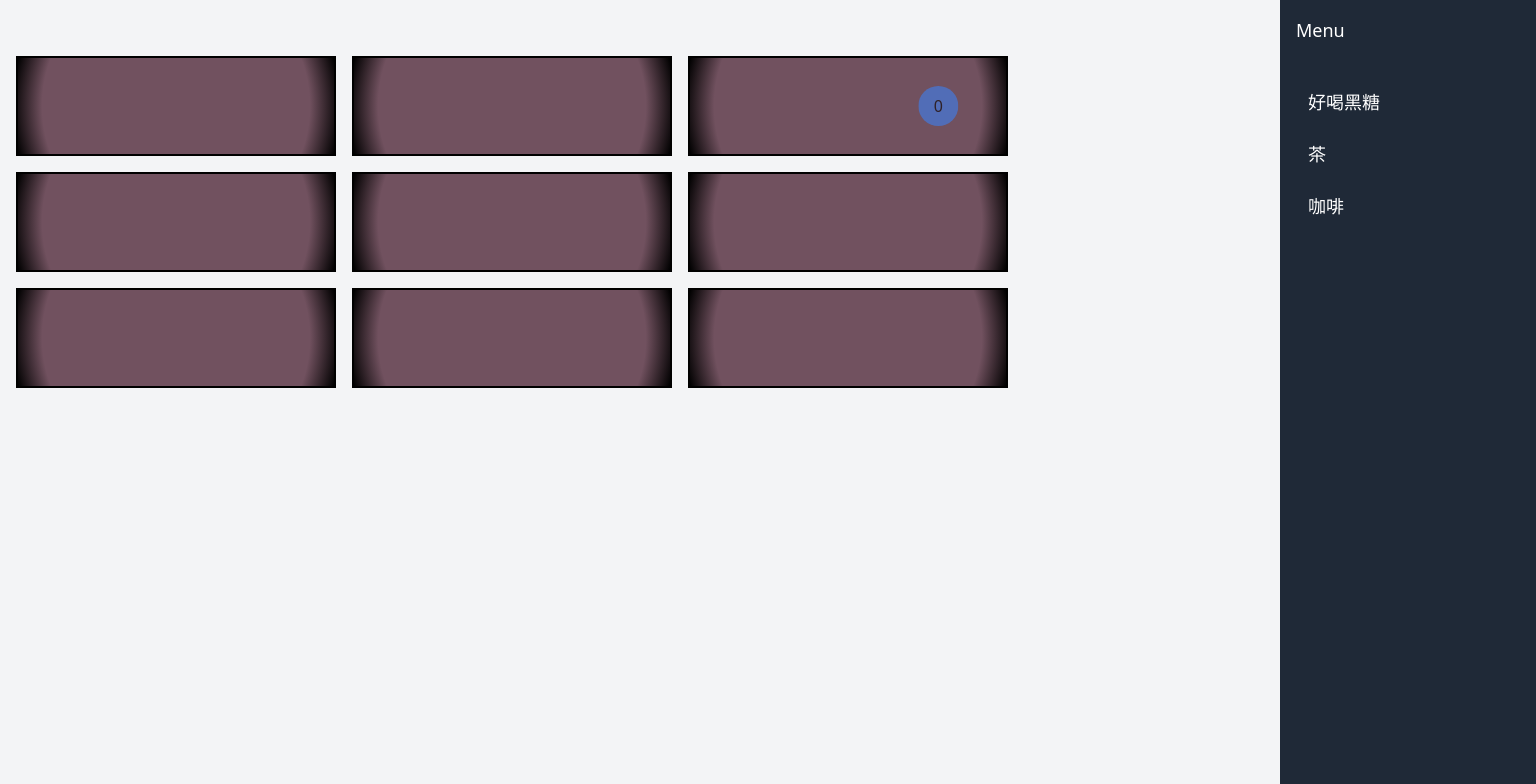
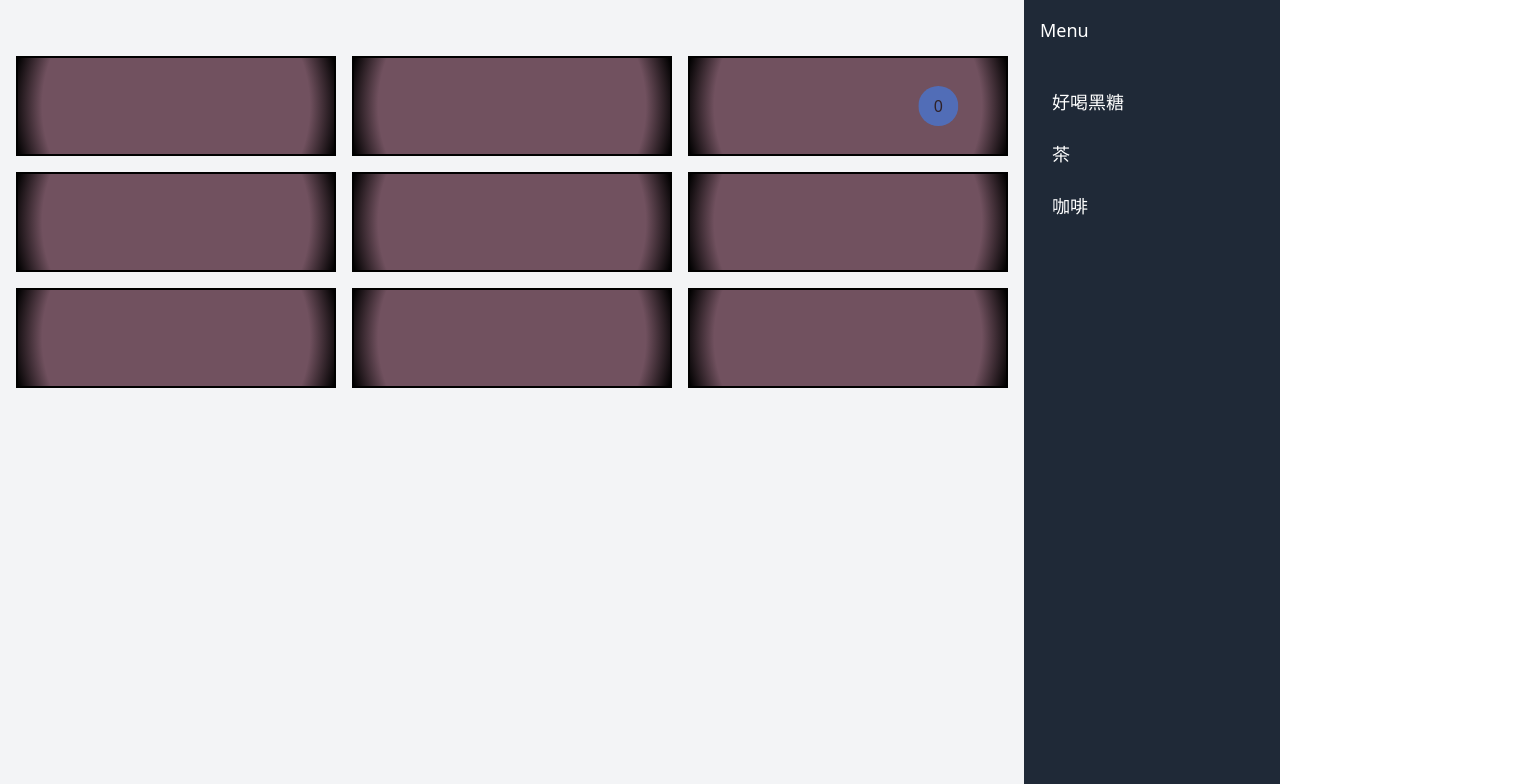
Before and after one commit to Josephmtsai/vue_animate_2024, a Vue app: page / in a window 1280 px wide. Shown: the top 784 px of the page, 1536 px wide, since content can reach past the window. Built offline with nearby package versions, Linux system fonts and the light colour scheme.

Commit message:
Temp Add Code

```diff
--- a/src/components/Layout/Sidebar.vue
+++ b/src/components/Layout/Sidebar.vue
@@ -2,10 +2,10 @@
   <div
     ref="target"
     :class="{
-      'translate-x-0': props.isOpen,
-      'translate-x-full': !props.isOpen,
+      'animate-slide-in': props.isOpen,
+      'animate-slide-out': !props.isOpen && !props.isMdScreen,
     }"
-    class="fixed sm:relative z-30 h-full md:h-auto bg-gray-800 w-64 transition-transform duration-1000 right-0"
+    class="fixed sm:relative z-30 h-full md:h-auto bg-gray-800 w-64 right-0"
   >
     <h2 class="text-white text-lg p-4">Menu</h2>
     <div class="p-5">
--- a/tailwind.config.js
+++ b/tailwind.config.js
@@ -13,9 +13,19 @@ module.exports = {
           '0%, 100%': { opacity: 1 },
           '50%': { opacity: 0.6 },
         },
+        slideIn: {
+          '0%': { transform: 'translateX(100%)' },
+          '100%': { transform: 'translateX(0)' },
+        },
+        slideOut: {
+          '0%': { transform: 'translateX(0)' },
+          '100%': { transform: 'translateX(100%)' },
+        },
       },
       animation: {
         blink: 'blink 0.75s ease-in-out infinite',
+        'slide-in': 'slideIn 1s ease-out 1s forwards',
+        'slide-out': 'slideOut 1s ease-out 1s forwards',
       },
     },
   },
```
